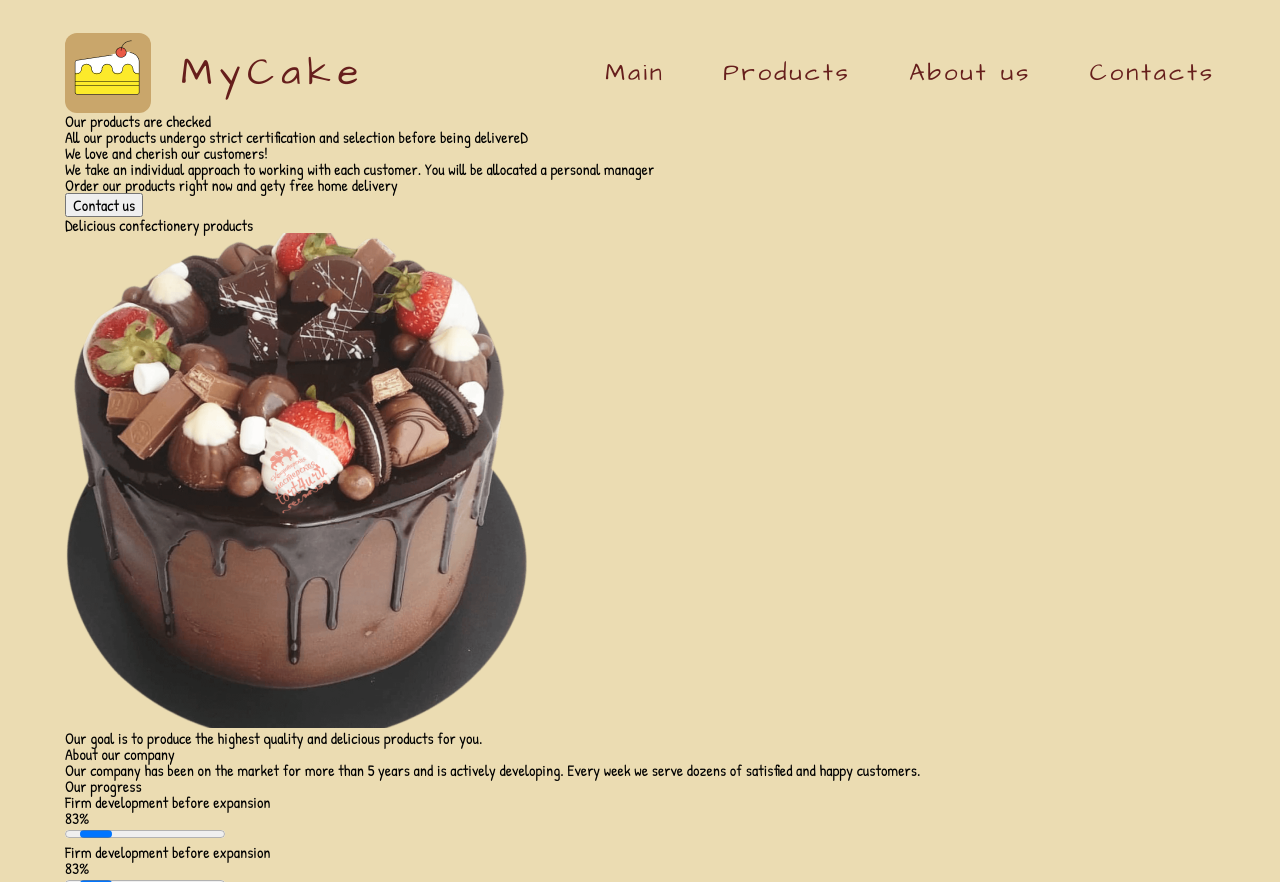
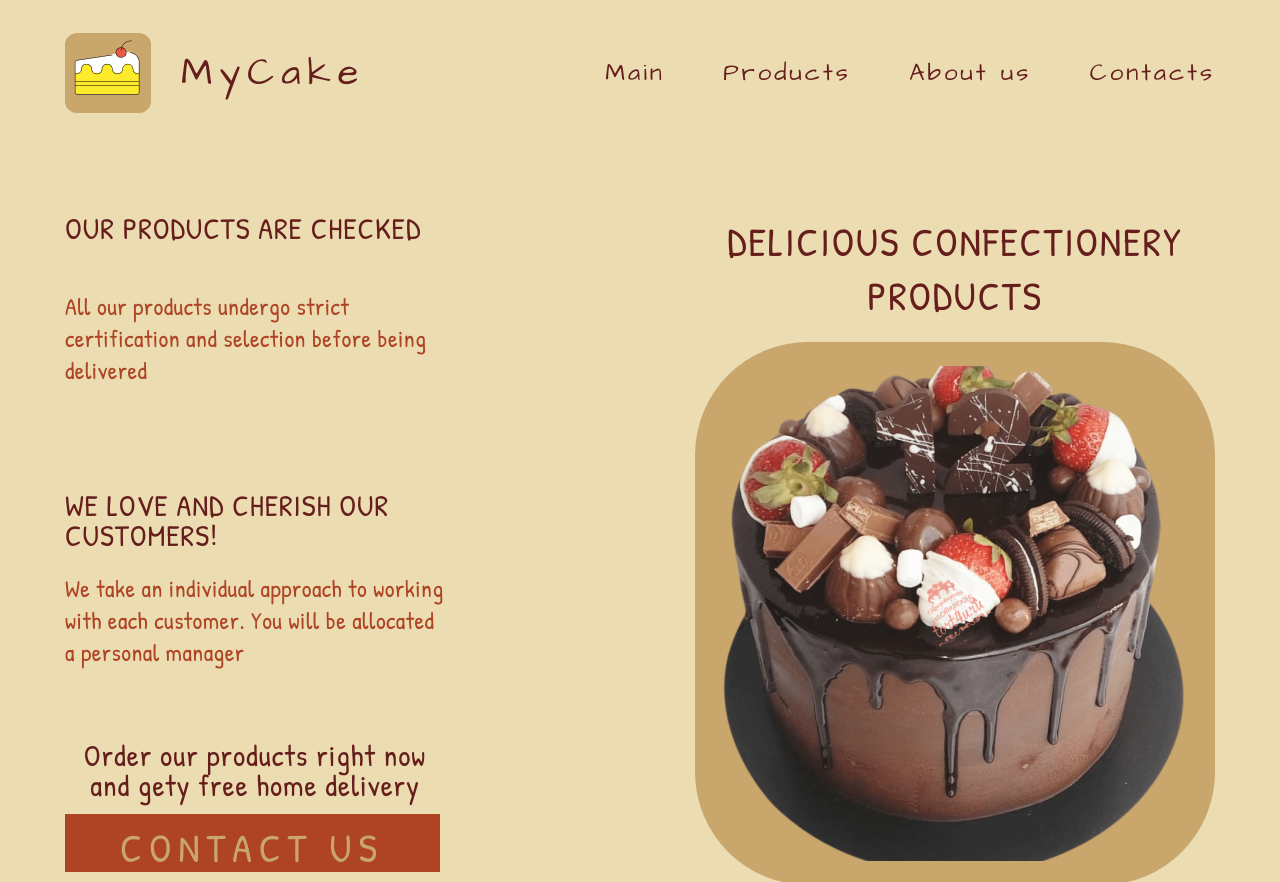
Before and after one commit to NewNameG/NewNameG.github.io, a plain HTML site: page MyCake/index.html in a window 1280 px wide. Shown: the top 882 px of the page. Drawn offline with Linux system fonts and the light colour scheme.

Commit message:
products

```diff
--- a/MyCake/assets/css/styles.css
+++ b/MyCake/assets/css/styles.css
@@ -18,8 +18,16 @@ a {
     text-decoration: none;
 }
 
-.btn-reset {
-
+.button {
+    text-transform: uppercase;
+    font-size: 40px;
+    letter-spacing: 7px;
+    color: #C9A66B;
+    padding: 10px 56px 2px 55px;
+    background-color: #AF4425;
+    outline: none;
+    border: none;
+    cursor: pointer;
 }
 
 /* Header */
@@ -69,3 +77,96 @@ a {
 .header__menu a:last-child {
     margin-right: 0;
 }
+
+/* products */
+.products {
+    margin: 100px 0px;
+}
+
+.products_container {
+    display: flex;
+    align-items: center;
+    justify-content: space-between;
+}
+
+.products_left:first-child {
+    margin-bottom: 104px;
+}
+
+.products_left {
+    max-width: 380px;
+}
+
+.products_left_element:nth-child(1) h2 {
+    margin-bottom: 47px;
+}
+
+.products_left_element:nth-child(2) h2 {
+    margin-bottom: 22px;
+}
+
+.products_left_element:nth-child(3) h2 {
+    margin-bottom: 14px;
+    text-align: center;
+    text-transform: none;
+}
+
+.products_left_element:first-child {
+    margin-bottom: 104px;
+}
+
+.products_left_element:nth-child(2) {
+    margin-bottom: 72px;
+}
+
+.products_left h2 {
+    font-size: 30px;
+    color: #661E1C;
+    text-transform: uppercase;
+    letter-spacing: 1px;
+}
+
+
+.products_left p {
+    font-size: 24px;
+    color: #AF4425;
+    line-height: 32px;
+    letter-spacing: 0.5px;
+}
+
+.products_left {
+
+}
+
+.products_right {
+    max-width: 520px;
+}
+
+.products_right h2 {
+    font-size: 40px;
+    color: #661E1C;
+    text-transform: uppercase;
+    text-align: center;
+    margin-bottom: 20px;
+    line-height: 54px;
+    letter-spacing: 2px;
+}
+
+.products_right img {
+    padding: 24px 29px 24px 27px;
+    background-color: #C9A66B;
+    border-radius: 113px;
+
+}
+
+.products_right p {
+    font-size: 24px;
+    color: #AF4425;
+    text-align: center;
+    line-height: 44px;
+    letter-spacing: 2px;
+}
+
+.products_right {
+    max-width: 520px;
+}
--- a/MyCake/index.html
+++ b/MyCake/index.html
@@ -27,19 +27,19 @@
     </header>
     <main>
         <section class="products">
-            <div class="container">
+            <div class="container products_container">
                 <div class="products_left">
                     <div class="products_left_element">
-                        <h2>Our products are checked</h2>
-                        <p>All our products undergo strict certification and selection before being delivereD</p>
+                        <h2 class="products_left_title">Our products are checked</h2>
+                        <p>All our products undergo strict certification and selection before being delivered</p>
                     </div>
                     <div class="products_left_element">
-                        <h2>We love and cherish our customers!</h2>
+                        <h2 class="products_left_title">We love and cherish our customers!</h2>
                         <p>We take an individual approach to working with each customer. You will be allocated a personal manager</p>
                     </div>
                     <div class="products_left_element">
-                        <h2>Order our products right now and gety free home delivery</h2>
-                        <button>Contact us</button>
+                        <h2 class="products_left_title center">Order our products right now and gety free home delivery</h2>
+                        <button class="button">Contact us</button>
                     </div>
                 </div>
                 <div class="products_right">
```
